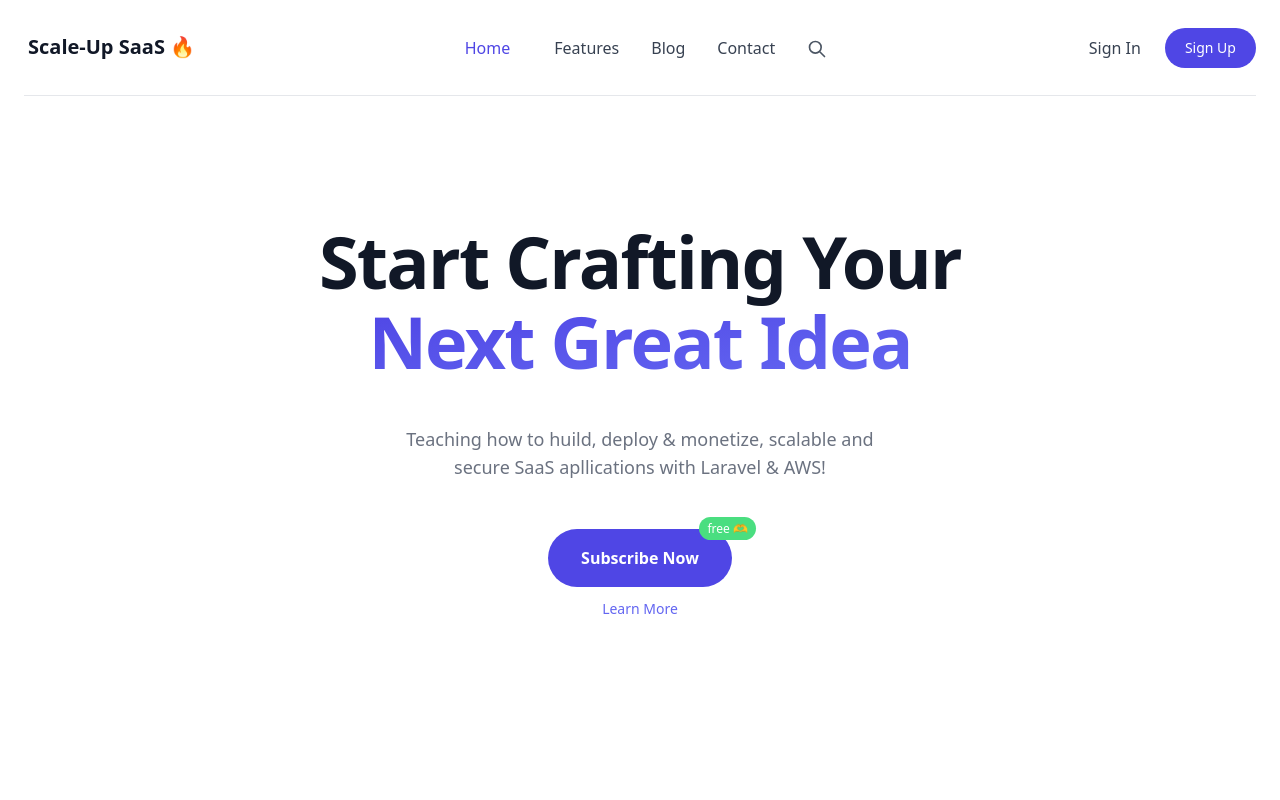
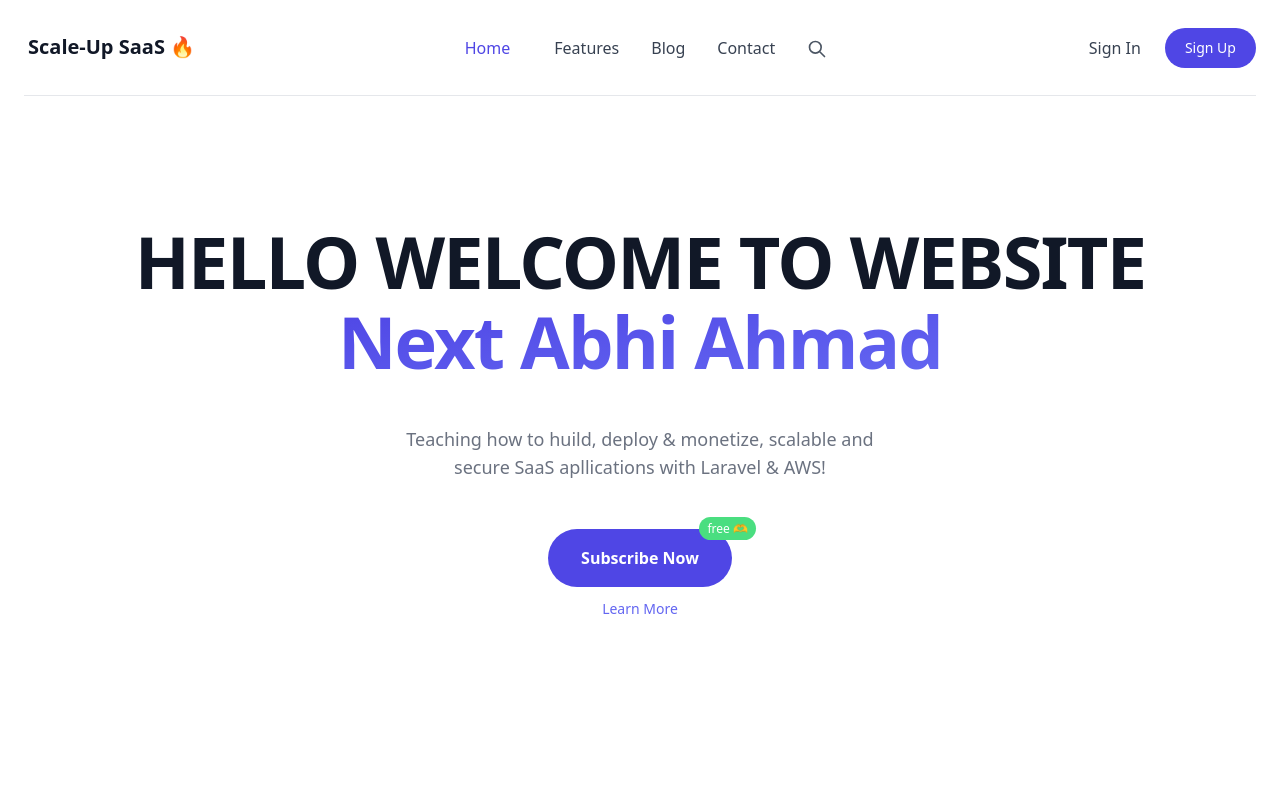
Before and after one commit to abaybay16/tugas-aws, a website: page html/index.html in a window 1280 px wide. Shown: the top 800 px of the page. Drawn offline with nearby package versions, Linux system fonts and the light colour scheme.

Commit message:
Update index.html

```diff
--- a/html/index.html
+++ b/html/index.html
@@ -1828,9 +1828,9 @@
             <div class="container max-w-lg px-4 py-32 mx-auto mt-px text-left md:max-w-none md:text-center">
                 <h1
                     class="text-5xl font-extrabold leading-10 tracking-tight text-left text-gray-900 md:text-center sm:leading-none md:text-6xl lg:text-7xl">
-                    <span class="inline md:block">Start Crafting Your</span> <span
+                    <span class="inline md:block">HELLO WELCOME TO WEBSITE</span> <span
                         class="relative mt-2 text-transparent bg-clip-text bg-gradient-to-br from-indigo-600 to-indigo-500 md:inline-block">Next
-                        Great Idea</span></h1>
+                        Abhi Ahmad</span></h1>
                 <div class="mx-auto mt-5 text-gray-500 md:mt-12 md:max-w-lg md:text-center lg:text-lg">Teaching how to huild, deploy & monetize, scalable and secure
                     SaaS apllications with Laravel & AWS!</div>
                 <div class="flex flex-col items-center mt-12 text-center">
```
